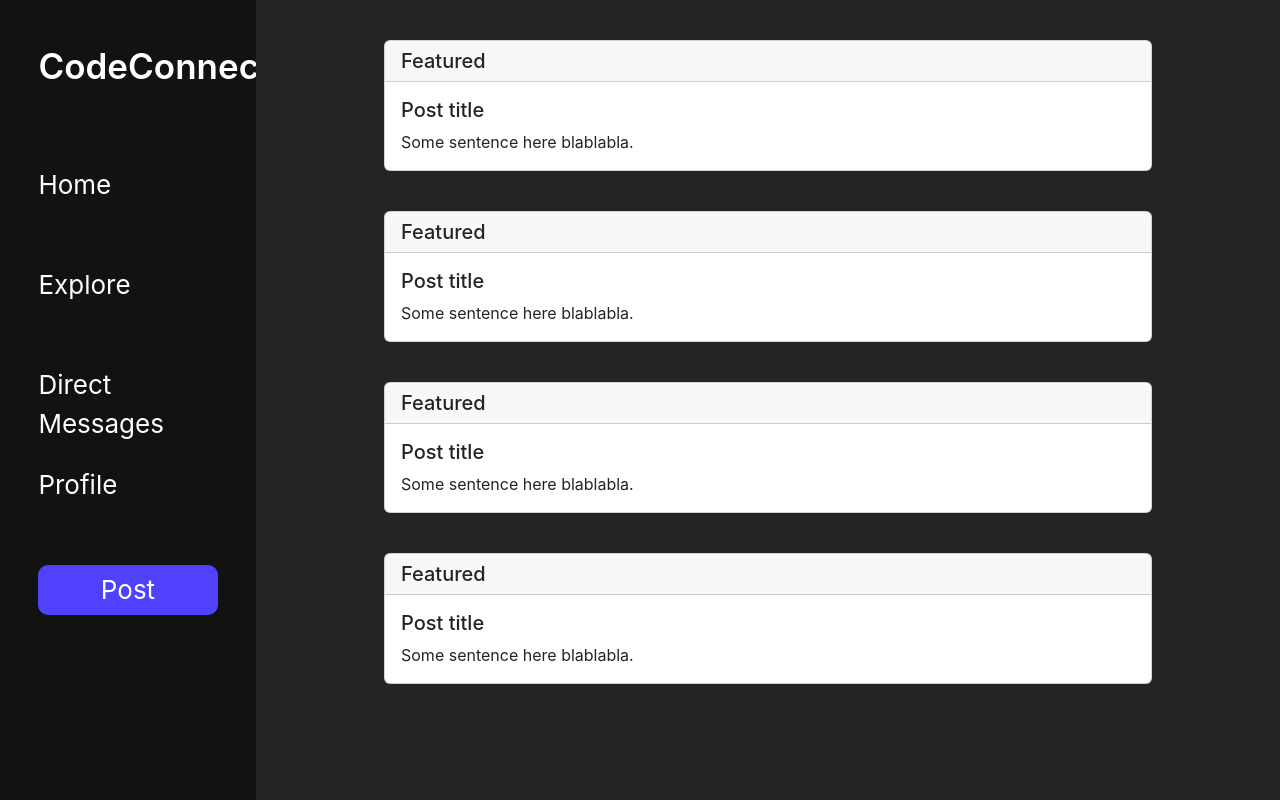
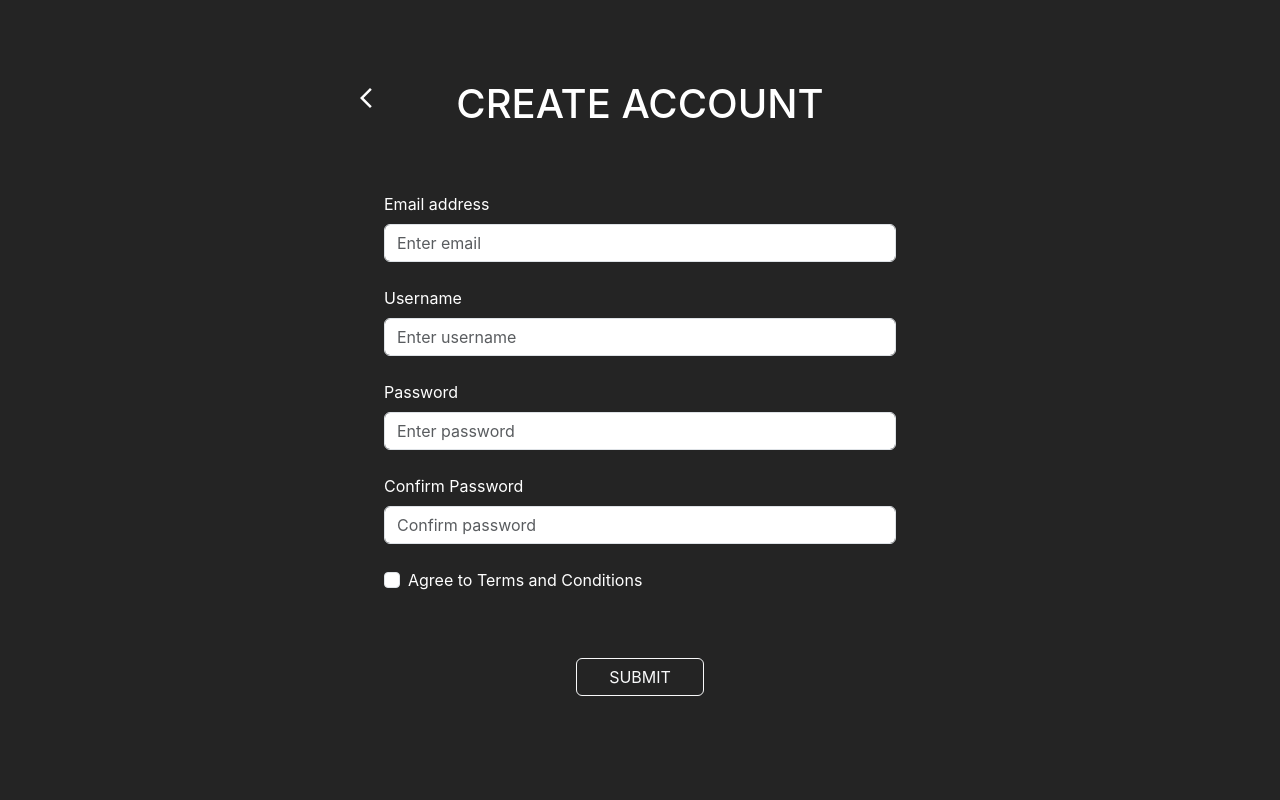
Before and after one commit to JvsonKee/CodeConnect, a React (Vite) app in the folder client/: page / in a window 1280 px wide. Built offline with nearby package versions, Linux system fonts and the light colour scheme.

Commit message:
Moved return arrow to correct position

```diff
--- a/client/src/components/App.jsx
+++ b/client/src/components/App.jsx
@@ -8,7 +8,7 @@ function App() {
   return (
     <Container>
       <Normalizer />
-      <ExploreResults />
+      <CreateAccount />
     </Container>
   )
 }
--- a/client/src/components/CreateAccount.jsx
+++ b/client/src/components/CreateAccount.jsx
@@ -5,6 +5,7 @@ import 'bootstrap/dist/css/bootstrap.css';
 import Button from 'react-bootstrap/Button';
 import Form from 'react-bootstrap/Form';
 import ArrowBackIosNewIcon from '@mui/icons-material/ArrowBackIosNew';
+import Modal from 'react-bootstrap';
 
 
 
@@ -14,8 +15,9 @@ function CreateAccount() {
 
             <CreateAccountContainer>
 
-                <IconContainer/>
+
                 <H1>
+                    <IconContainer/>
                     CREATE ACCOUNT
                 </H1>
 
--- a/client/src/components/styles/CreateAccount.styled.js
+++ b/client/src/components/styles/CreateAccount.styled.js
@@ -55,5 +55,7 @@ export const CustomButton = styled(Button)`
 
 export const IconContainer = styled(ArrowBackIosNewIcon)`
     color: white;
-
+    margin-left: -8vw;
+    margin-top: 0.5vw;
+    position: absolute;
 `
```
